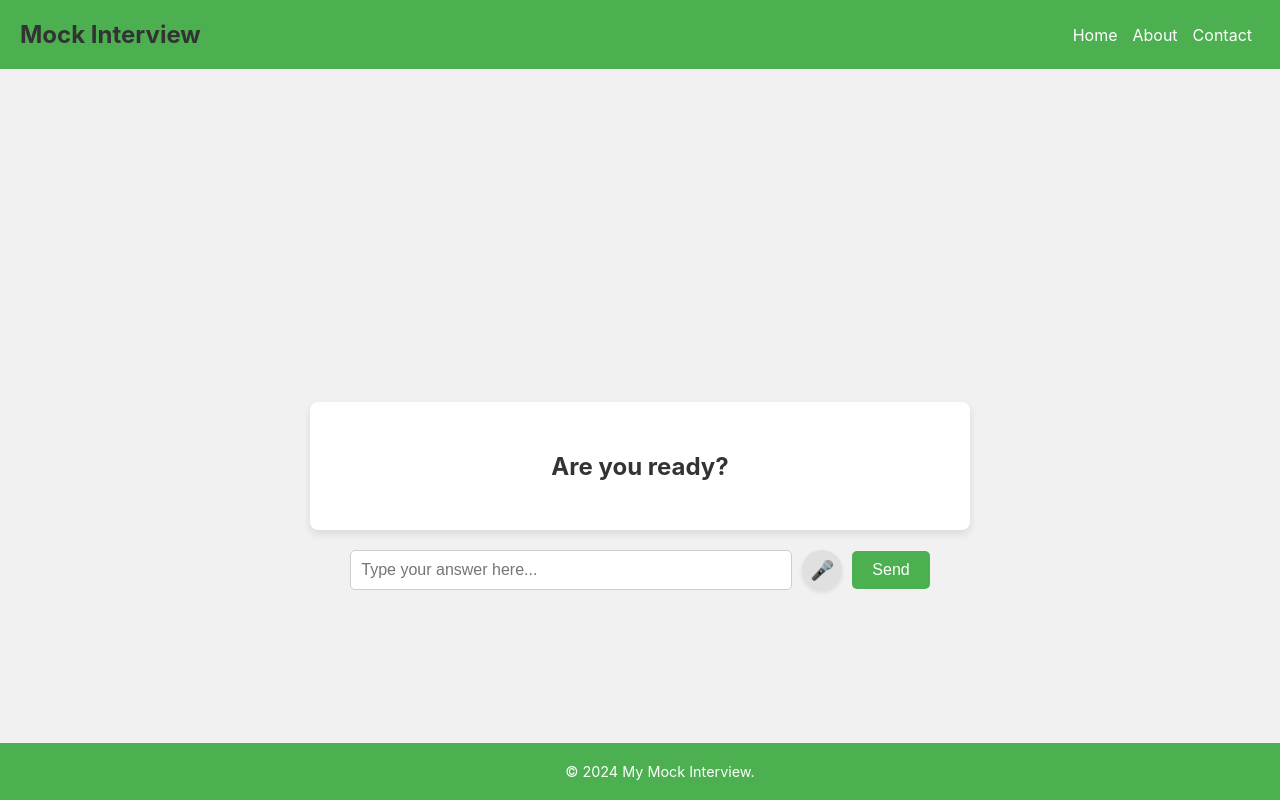
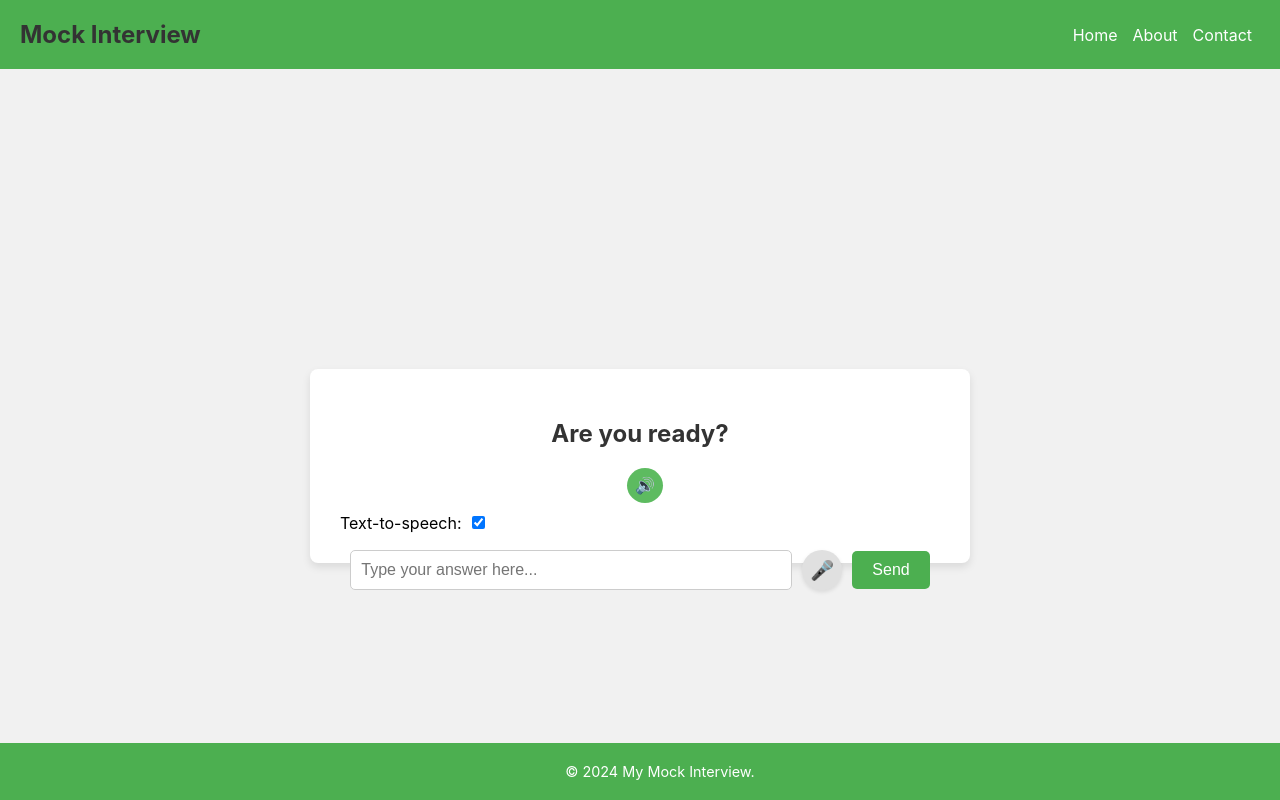
Before and after one commit to sanbec234/mock-interview, a React (Create React App) app: page / in a window 1280 px wide. Built offline with nearby package versions, Linux system fonts and the light colour scheme.

Commit message:
Added Text to Speech

```diff
--- a/src/pages/home-page/HomePage.tsx
+++ b/src/pages/home-page/HomePage.tsx
@@ -1,24 +1,25 @@
-import React, { useState, useRef } from 'react';
+import React, { useState, useRef, useEffect } from 'react';
 import Header from '../../components/Header/Header.tsx';
 import Footer from '../../components/Footer/Footer.tsx';
-import { sendAnswerToBackend } from '../../utils/api.js'; // Import the API logic
-import './homepage.css'; // Import the global styles for App
+import { sendAnswerToBackend } from '../../utils/api.js';
+import './homepage.css';
 
 const HomePage: React.FC = () => {
-  const [answer, setAnswer] = useState<string>(''); // State for the answer text
-  const [question, setQuestion] = useState<string>('Are you ready?'); // State for the question
-  const [isListening, setIsListening] = useState<boolean>(false); // State to track if the mic is active
-  const [isSubmitting, setIsSubmitting] = useState<boolean>(false); // State to manage the "Send" button status
-  const recognitionRef = useRef<any>(null); // Ref to store the SpeechRecognition instance
+  const [answer, setAnswer] = useState<string>('');
+  const [question, setQuestion] = useState<string>('Are you ready?');
+  const [isListening, setIsListening] = useState<boolean>(false);
+  const [isSubmitting, setIsSubmitting] = useState<boolean>(false);
+  const [isTTSenabled, setIsTTSenabled] = useState<boolean>(true);
+  const recognitionRef = useRef<any>(null);
 
-  // Initialize SpeechRecognition only once
+
   if (!recognitionRef.current && 'webkitSpeechRecognition' in window) {
     const SpeechRecognition = (window as any).webkitSpeechRecognition;
     const recognition = new SpeechRecognition();
 
     recognition.lang = 'en-US';
     recognition.interimResults = false;
-    recognition.continuous = true; // Allow continuous speech
+    recognition.continuous = true;
 
     recognition.onstart = () => {
       setIsListening(true);
@@ -32,14 +33,14 @@ const HomePage: React.FC = () => {
       const transcript = Array.from(event.results)
         .map((result) => result[0].transcript)
         .join(' ');
-      setAnswer((prevAnswer) => prevAnswer + ' ' + transcript); // Append the recognized speech to existing text
+      setAnswer((prevAnswer) => prevAnswer + ' ' + transcript);
     };
 
     recognition.onerror = () => {
       setIsListening(false);
     };
 
-    recognitionRef.current = recognition; // Store the instance
+    recognitionRef.current = recognition;
   }
 
   const handleMicClick = () => {
@@ -49,35 +50,58 @@ const HomePage: React.FC = () => {
     }
 
     if (isListening) {
-      recognitionRef.current.stop(); // Stop recognition if already listening
+      recognitionRef.current.stop();
     } else {
-      recognitionRef.current.start(); // Start recognition if not listening
+      recognitionRef.current.start();
     }
   };
 
   const handleAnswerChange = (e: React.ChangeEvent<HTMLInputElement>) => {
-    setAnswer(e.target.value); // Allow manual editing of the text box
+    setAnswer(e.target.value);
   };
 
   const handleSend = async () => {
-    if (isSubmitting) return; // Prevent further clicks if submitting
+    if (isSubmitting) return;
 
     if (answer.trim() === '') {
       alert('Please enter an answer or type "N/A" if you don\'t know the answer.');
       return;
     }
 
-    setIsSubmitting(true); // Set submitting state to true to disable the button
+    setIsSubmitting(true);
     try {
-      const nextQuestion = await sendAnswerToBackend(answer); // Call the utility function
-      setQuestion(nextQuestion); // Update the question
-      setAnswer(''); // Clear the answer field
+      const nextQuestion = await sendAnswerToBackend(answer);
+      setQuestion(nextQuestion);
+      setAnswer('');
     } catch (error) {
       console.error('Error sending answer:', error);
     } finally {
-      setIsSubmitting(false); // Set submitting state back to false after processing
+      setIsSubmitting(false);
     }
   };
+
+  const handleTextToSpeech = () => {
+    if (isTTSenabled && 'speechSynthesis' in window) {
+      const utterance = new SpeechSynthesisUtterance(question);
+      utterance.lang = 'en-US';
+      speechSynthesis.speak(utterance);
+    } else if (!isTTSenabled) {
+      alert('Text-to-Speech is currently disabled.');
+    } else {
+      alert('Text-to-Speech is not supported in this browser.');
+    }
+  };
+
+  const toggleTTS = () => {
+    setIsTTSenabled((prev) => !prev);
+  };
+
+
+  useEffect(() => {
+    if (isTTSenabled) {
+      handleTextToSpeech();
+    }
+  }, [question, isTTSenabled, handleTextToSpeech]);
 
   return (
     <div className="App">
@@ -85,6 +109,24 @@ const HomePage: React.FC = () => {
       <div className="main-content">
         <div className="question-window">
           <h2>{question}</h2>
+          <button
+            className="tts-button"
+            onClick={handleTextToSpeech}
+            title={isTTSenabled ? 'Click to hear the question' : 'TTS is disabled'}
+            disabled={!isTTSenabled}
+          >
+            🔊
+          </button>
+          <div className="tts-toggle">
+            <label>
+              Text-to-speech:
+              <input
+                type="checkbox"
+                checked={isTTSenabled}
+                onChange={toggleTTS}
+              />
+            </label>
+          </div>
         </div>
         <div className="response-container">
           <input
@@ -104,7 +146,7 @@ const HomePage: React.FC = () => {
           <button
             onClick={handleSend}
             className="send-button"
-            disabled={isSubmitting} // Disable the button if submitting
+            disabled={isSubmitting}
           >
             Send
           </button>
--- a/src/pages/home-page/homepage.css
+++ b/src/pages/home-page/homepage.css
@@ -118,6 +118,41 @@ body, html {
   }
 
   .mic-button.active {
-    background-color: red; /* Change to red when recording */
-    color: white; /* Change text color to white */
+    background-color: red;
+    color: white;
   }
+
+  .tts-button {
+    background-color: #5dbb60;
+    color: white;
+    border: none;
+    border-radius: 50%;
+    padding: 8px;
+    font-size: 16px;
+    cursor: pointer;
+    margin-left: 10px;
+  }
+
+  .tts-button:disabled {
+    background-color: #9e9e9e;
+    cursor: not-allowed;
+  }
+
+  .tts-toggle {
+    display: flex;
+    align-items: center;
+    margin-top: 10px;
+  }
+
+  .tts-toggle label {
+    font-size: 16px;
+  }
+
+  .tts-toggle input {
+    margin-left: 10px;
+  }
+
+  .tts-button:hover {
+    background-color: #5dbb60;
+    transform: scale(1.1);
+  }
```
